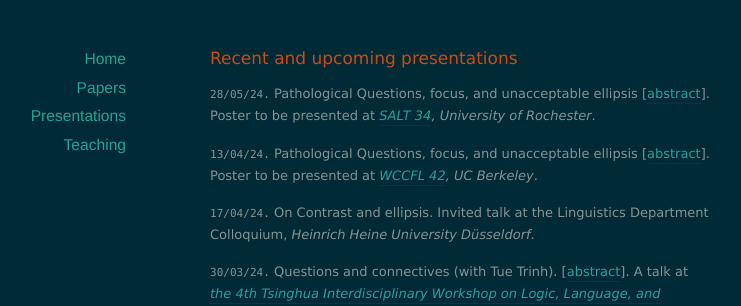
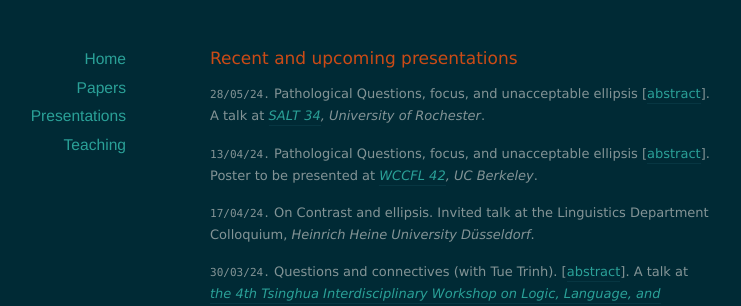
Before and after one commit to itaibassi/itaibassi.github.io, a Jekyll site: the page built from presentations/index.markdown, in a window 1280 px wide. Shown: the part 126-432 px from the top of the page, without its empty margins (180-921 px from the left). Built offline with Jekyll 4.4.1, drawn with Linux system fonts in a browser that asks for light colours; nearby versions of some CDN libraries.

Commit message:
Update index.markdown

```diff
--- a/presentations/index.markdown
+++ b/presentations/index.markdown
@@ -11,7 +11,7 @@
 
 
 `28/05/24.`  Pathological Questions, focus, and unacceptable ellipsis
-[[abstract](https://www.dropbox.com/scl/fi/stuv4sw35ss78xlmhmeu6/Abstract-Pathological-Questions-focus-and-unacceptable-ellipsis.pdf?rlkey=t2tnh0ifvb9l17vdja8s6irbs&dl=0)]. Poster to be presented at *[SALT 34](https://saltconf.github.io/salt34/), University of Rochester*.
+[[abstract](https://www.dropbox.com/scl/fi/stuv4sw35ss78xlmhmeu6/Abstract-Pathological-Questions-focus-and-unacceptable-ellipsis.pdf?rlkey=t2tnh0ifvb9l17vdja8s6irbs&dl=0)]. A talk at *[SALT 34](https://saltconf.github.io/salt34), University of Rochester*.
 
 `13/04/24.`  Pathological Questions, focus, and unacceptable ellipsis
 [[abstract](https://www.dropbox.com/scl/fi/stuv4sw35ss78xlmhmeu6/Abstract-Pathological-Questions-focus-and-unacceptable-ellipsis.pdf?rlkey=t2tnh0ifvb9l17vdja8s6irbs&dl=0)]. Poster to be presented at *[WCCFL 42](https://www.wccfl42.com/home), UC Berkeley*.
```
